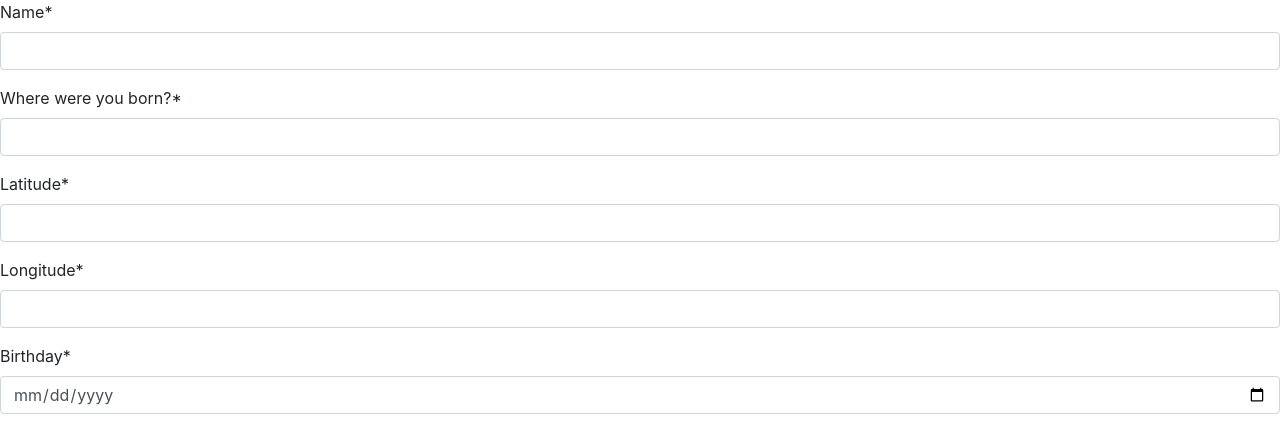
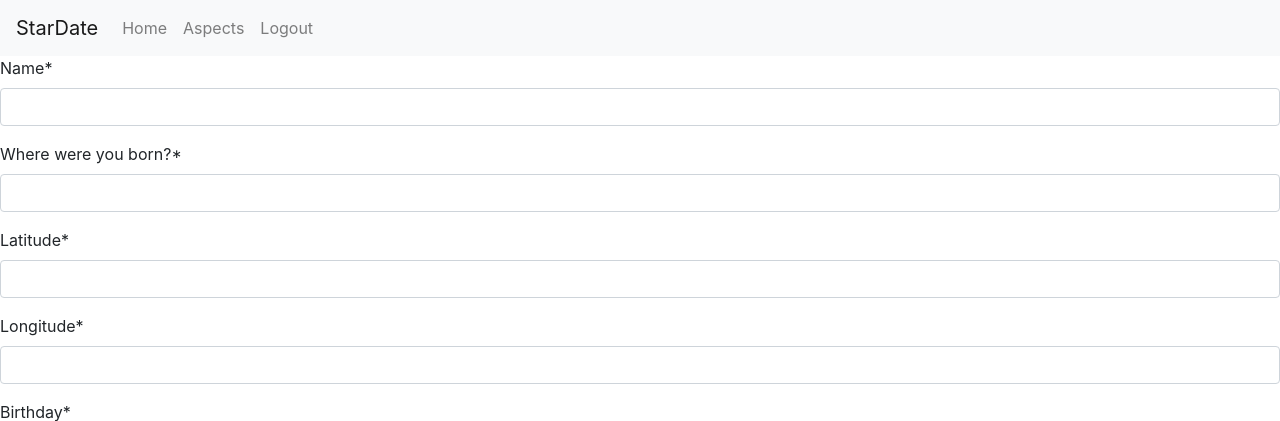
Before and after one commit to palberts22/stardate, a Django app: page / in a window 1280 px wide. Shown: the top 421 px of the page. Run offline with Django 4.2, Linux system fonts and the light colour scheme; the visitor is signed in with stand-in values (Sample User, id 1); some libraries are stand-ins or nearby versions.

Commit message:
Updated  aspect views and added navbar

```diff
--- a/stardjango/stardate/starapp/templates/starapp/header.html
+++ b/stardjango/stardate/starapp/templates/starapp/header.html
@@ -6,6 +6,19 @@
     <script src="https://stackpath.bootstrapcdn.com/bootstrap/4.1.3/js/bootstrap.min.js" integrity="sha384-ChfqqxuZUCnJSK3+MXmPNIyE6ZbWh2IMqE241rYiqJxyMiZ6OW/JmZQ5stwEULTy" crossorigin="anonymous"></script>
 </head>
 <body>
+    <nav class="navbar navbar-expand-lg navbar-light bg-light">
+        <a class="navbar-brand" href="{% url 'starapp:index' %}">StarDate</a>
+        <button class="navbar-toggler" type="button" data-toggle="collapse" data-target="#navbarNavAltMarkup" aria-controls="navbarNavAltMarkup" aria-expanded="false" aria-label="Toggle navigation">
+            <span class="navbar-toggler-icon"></span>
+        </button>
+        <div class="collapse navbar-collapse" id="navbarNavAltMarkup">
+            <div class="navbar-nav">
+                <a class="nav-item nav-link" href="{% url 'starapp:index' %}">Home</a>
+                <a class="nav-item nav-link" href="{% url 'starapp:aspects' %}">Aspects</a>
+                <a class="nav-item nav-link" href="{% url 'logout' %}">Logout</a>
+            </div>
+        </div>
+    </nav>
     {% block content %}
 
     {% endblock %}
--- a/stardjango/stardate/starapp/urls.py
+++ b/stardjango/stardate/starapp/urls.py
@@ -1,12 +1,12 @@
-from django.urls import path
+from django.urls import path, include
 import starapp
 from starapp.views import AspectsView
 from starapp.views import AdminLogin
+from django.contrib import admin
 
 app_name = 'starapp'
 urlpatterns = [
     path('', starapp.views.index, name='index'),
     path('login/', AdminLogin.as_view(), name='login'),
     path('aspects/', AspectsView.as_view(), name="aspects"),
-
 ]
--- a/stardjango/stardate/starapp/views.py
+++ b/stardjango/stardate/starapp/views.py
@@ -66,6 +66,19 @@ def index(request):
 
 # Need to turn into custom view
 
+def AspectsTable(request):
+    model= SDate
+    userid = request.user.id
+
+    startdatestr = request.session.get('startdatestr')
+    startdatestr = str(startdatestr)
+    startdate = datetime.strptime(startdatestr, "%Y-%m-%d")
+
+    if startdatestr:
+        return SDate.objects.filter(date__gte = startdate, user=userid)
+    return SDate.objects.filter(user=userid)
+
+
 class AspectsView(LoginRequiredMixin, ListView):
 
 
--- a/stardjango/stardate/stardate/settings.py
+++ b/stardjango/stardate/stardate/settings.py
@@ -131,3 +131,4 @@ STATIC_URL = 'static/'
 DEFAULT_AUTO_FIELD = 'django.db.models.BigAutoField'
 
 LOGIN_REDIRECT_URL = "starapp:index"
+LOGOUT_REDIRECT_URL = "starapp:LoginView_form.html"
--- a/stardjango/stardate/stardate/urls.py
+++ b/stardjango/stardate/stardate/urls.py
@@ -19,4 +19,5 @@ from django.urls import include,path
 urlpatterns = [
     path('', include('starapp.urls')),
     path('admin/', admin.site.urls),
+    path('accounts/', include('django.contrib.auth.urls')),
 ]
```
Also changed, not shown: stardjango/stardate/starapp/templates/starapp/sdate_list.bk.html (added, +30 -0 lines), stardjango/stardate/starapp/templates/starapp/sdate_list.html (+15 -31 lines).
